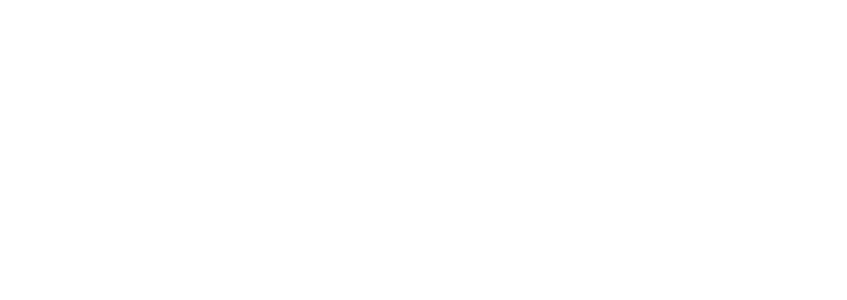
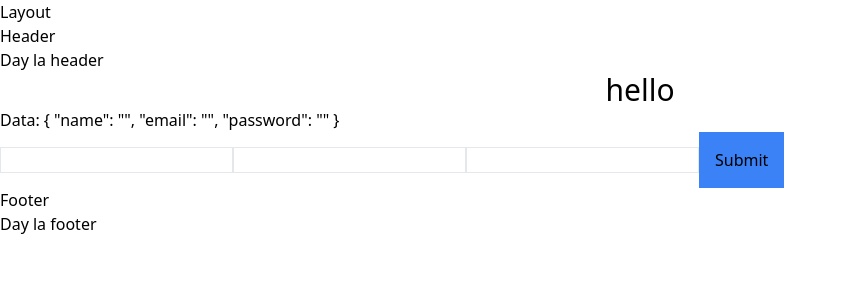
Before and after one commit to Khaicao2004/wave-play-song, a Vue app in the folder frontend/: page /admin/users/create in a window 1280 px wide. Before the commit this address had no page. Shown: the top 300 px of the page, without its empty margins (0-847 px from the left). Built offline with nearby package versions, Linux system fonts and the light colour scheme.

Commit message:
test create users api with vue

```diff
--- a/frontend/src/router/index.js
+++ b/frontend/src/router/index.js
@@ -18,7 +18,12 @@ const router = createRouter({
         path: 'users',
         name: 'users-index',
         component: () => import('@/views/admin/users/Index.vue')
-      }
+      },
+      {
+        path: 'users/create',
+        name: 'users-create',
+        component: () => import('@/views/admin/users/Create.vue')
+      },
       ]
     }
   ],
--- a/frontend/src/views/admin/layouts/Admin.vue
+++ b/frontend/src/views/admin/layouts/Admin.vue
@@ -6,6 +6,7 @@
 </template>
 
 <script setup>
+    import { RouterView } from 'vue-router'
     import Header from '@/components/admin/Header.vue';
     import Footer from '@/components/admin/Footer.vue';
 
--- a/frontend/src/views/admin/users/Create.vue
+++ b/frontend/src/views/admin/users/Create.vue
@@ -1,9 +1,29 @@
 <template>
     <h1 class="text-center text-3xl">hello</h1>
+    <p>Data: {{ newUser }}</p>
+    <form @submit.prevent="submitForm()">
+        <input type="text" v-model="newUser.name" class="border">
+        <input type="text" v-model="newUser.email" class="border">
+        <input type="text" v-model="newUser.password" class="border">
+        <button type="submit" class="bg-blue-500 p-4">Submit</button>
+    </form>
+
 </template>
 
 <script setup>
+import axios from 'axios';
+import { ref } from 'vue';
 
+const newUser = ref({
+    name: '',
+    email: '',
+    password: '',
+})
+// console.log(newUser.name);
+    const submitForm = async () => {
+       await axios.post('http://127.0.0.1:8001/api/users', newUser)
+
+    }
 </script>
 <style>
 </style>
--- a/frontend/src/views/admin/users/Index.vue
+++ b/frontend/src/views/admin/users/Index.vue
@@ -1,7 +1,11 @@
 <template>
     <RouterView />
     <h1 class="text-3xl font-bold text-center mt-5 mb-5">List users</h1>
+
    <div class="p-4">
+    <div class="mb-5">
+        <RouterLink :to="{name: 'users-create'}" class="p-4 bg-blue-400">Create</RouterLink>
+    </div>
     <table class="border  w-full text-center">
         <thead>
             <tr>
@@ -26,6 +30,7 @@
 </template>
 
 <script setup>
+import { RouterLink } from 'vue-router';
 import axios from 'axios';
 import { onMounted, ref } from 'vue';
 
```
Also changed, not shown: 2 other files (tests, documents, lock files or other folders).
